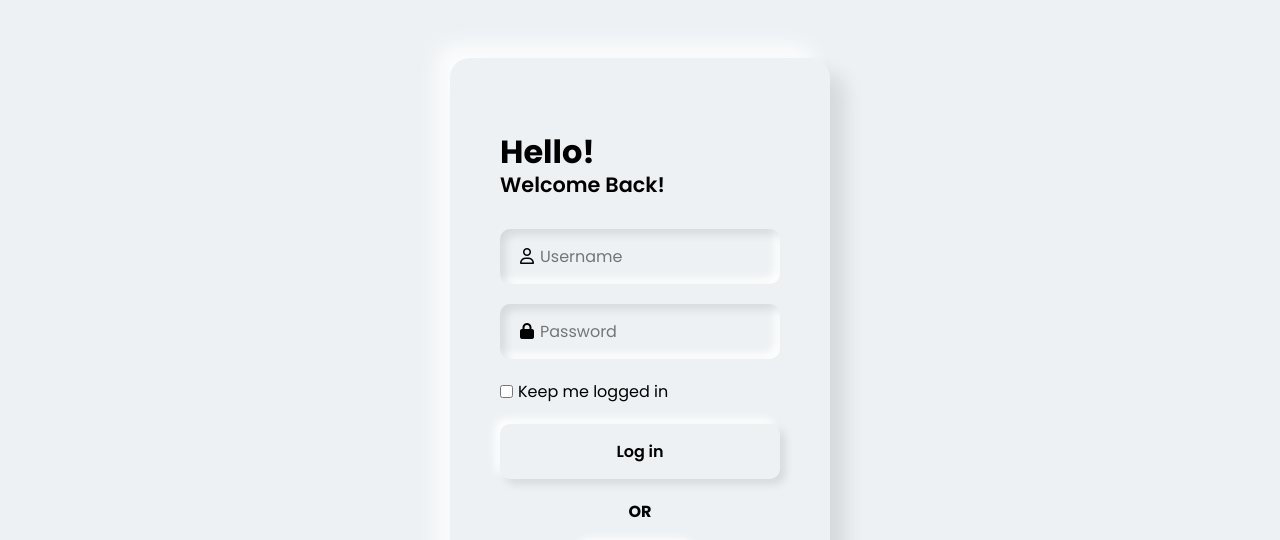
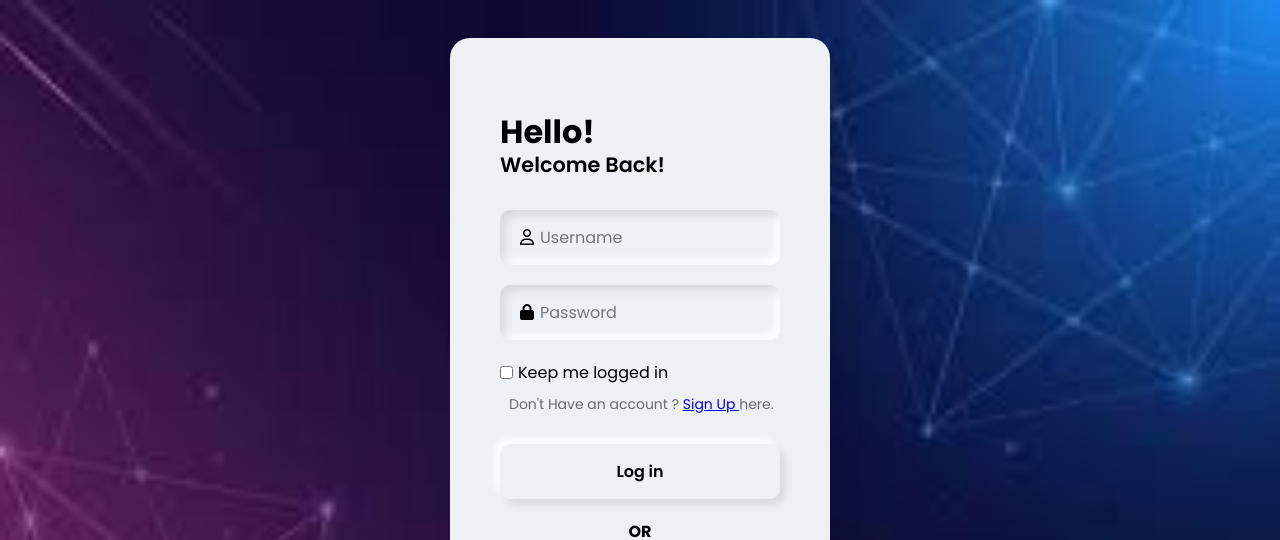
Before and after one commit to kothurlokeshreddy/tutorial, a plain HTML site: page index.html in a window 1280 px wide. Shown: the top 540 px of the page. Drawn offline with Linux system fonts and the light colour scheme.

Commit message:
Log in page Updated

```diff
--- a/index.css
+++ b/index.css
@@ -11,19 +11,21 @@ body {
     justify-content: center;
     align-items: center;
     min-height: 100vh;
-    background: #edf1f4;
+    background-image: url("background.png");
+    background-size: cover;
 }
 .login {
     position: relative;
     width: 380px;
     padding: 80px 50px 50px;
-    box-shadow: 15px 15px 20px rgba(0,0,0,0.1), -15px -15px 20px #fffb;
+    box-shadow: 15px 15px 20px rgba(0,0,0,0.1);
     border-radius: 20px;
     display: flex;
     justify-content: center;
     align-items: center;
     flex-direction: column;
     gap: 20px;
+    background-color: #edf1f4;
 }
 .finger-image {
     height: 70px;
@@ -71,6 +73,16 @@ body {
     display: flex;
     align-items: center;
 }
+.login form p {
+    color: rgb(107, 104, 107);
+    font-size: 14px;
+    margin: 9px;
+    margin-right: auto;
+}
+.login form p a:hover {
+    color: #0082bc;
+    text-decoration: underline;
+}
 .login form input[type="checkbox"] {
     margin-right: 5px;
 }
--- a/index.html
+++ b/index.html
@@ -9,6 +9,7 @@
         <link rel="stylesheet" href="https://cdnjs.cloudflare.com/ajax/libs/font-awesome/6.4.2/css/all.min.css" integrity="sha512-z3gLpd7yknf1YoNbCzqRKc4qyor8gaKU1qmn+CShxbuBusANI9QpRohGBreCFkKxLhei6S9CQXFEbbKuqLg0DA==" crossorigin="anonymous" referrerpolicy="no-referrer" />
     </head>
     <body>
+        <div class = "bg-container">
             <div class="login">
                 <form>
                     <h2>Hello!<br><span>Welcome Back!</span></h2>
@@ -23,6 +24,7 @@
                     <label>
                         <input type="checkbox">Keep me logged in
                     </label>
+                    <p> Don't Have an account ? <a href = "#SignUpForm"> Sign Up </a> here.</p>
                     <div class="inputBox">
                         <input type="submit" value="Log in">
                     </div>
@@ -35,5 +37,6 @@
                     <p> Log in with FingerPrint </p>
                 </div>
             </div>
+        </div>
     </body>
 </html>
```
Also changed, not shown: background.png (added), fingerprint1.png (added). Lines whose indentation alone changed are shown as unchanged.
